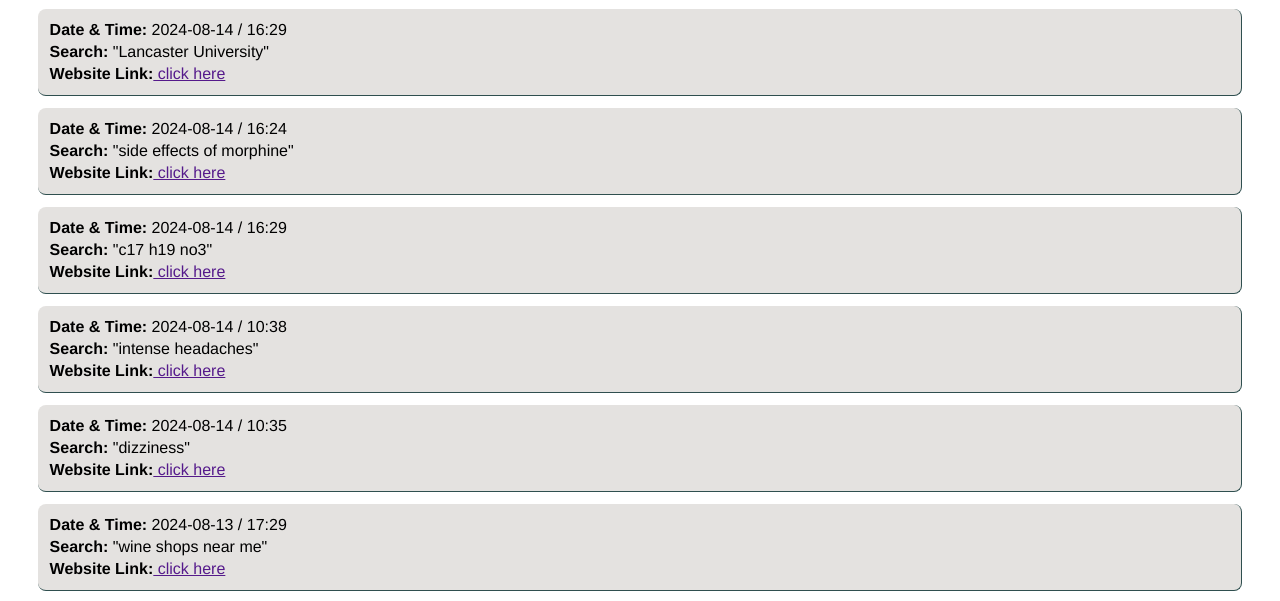
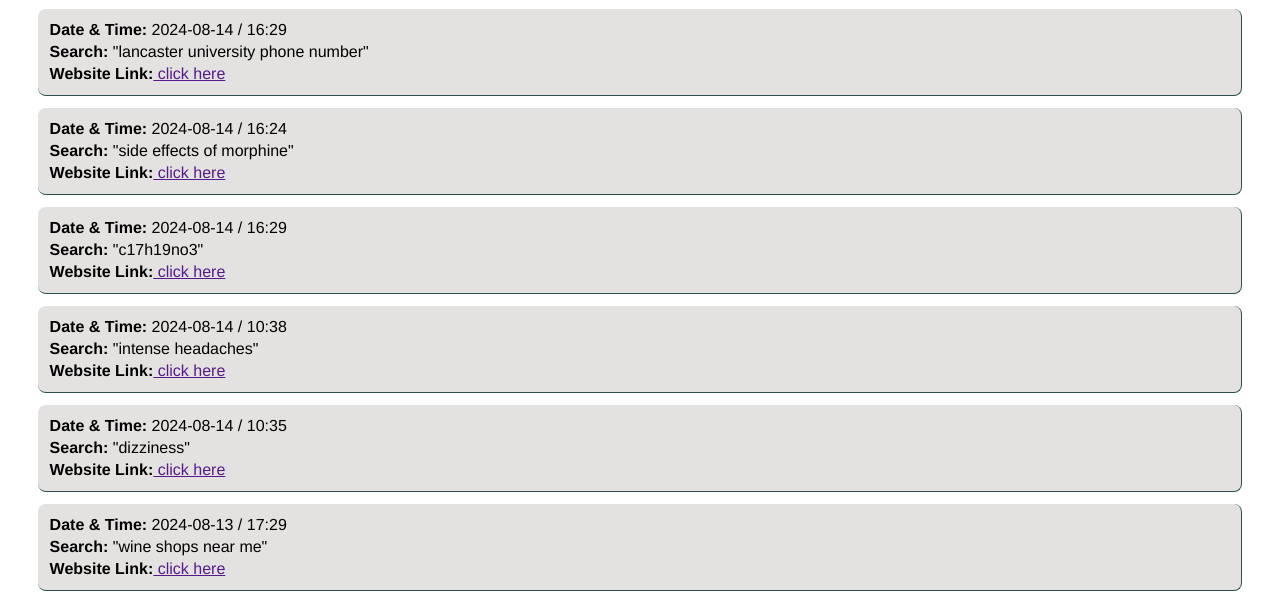
Before and after one commit to eyeofjustice712/dashboard, a plain HTML site: page pages/webHistory.html in a window 1280 px wide. Shown: the part 163-764 px from the top of the page. Drawn offline with Linux system fonts and the light colour scheme.

Commit message:
Update webHistory.html

```diff
--- a/pages/webHistory.html
+++ b/pages/webHistory.html
@@ -28,7 +28,7 @@
 
             <div class="details">
                 <p><span>Date & Time:</span> 2024-08-14 / 16:29 </p>
-                <p><span>Search:</span> "Lancaster University"</p>
+                <p><span>Search:</span> "lancaster university phone number"</p>
                 <p><span>Website Link:</span><a href=""> click here</a></p>
             </div>
             <div class="details">
@@ -38,7 +38,7 @@
             </div>
             <div class="details">
                 <p><span>Date & Time:</span> 2024-08-14 / 16:29 </p>
-                <p><span>Search:</span> "c17 h19 no3"</p>
+                <p><span>Search:</span> "c17h19no3"</p>
                 <p><span>Website Link:</span><a href=""> click here</a></p>
             </div>
             <div class="details">
```
